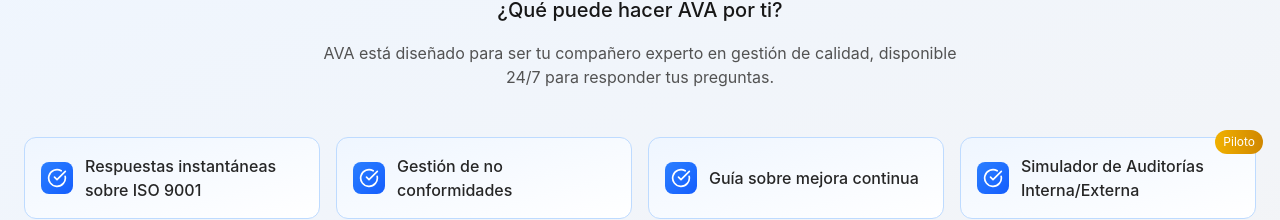
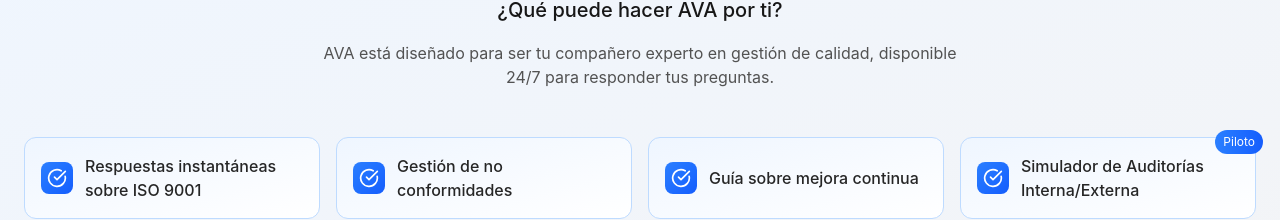
Before and after one commit to Lindo0ta/Ava, a React (Vite) app: page / in a window 1280 px wide. Shown: the part 917-1137 px from the top of the page. Built offline with nearby package versions, Linux system fonts and the light colour scheme.

Commit message:
Fix: Areglo de uno de los botones

```diff
--- a/src/app/components/main-content.tsx
+++ b/src/app/components/main-content.tsx
@@ -599,7 +599,7 @@ Está diseñada para apoyarte en consultas técnicas, interpretación de requisi
               >
                 {/* Burbuja "Piloto" solo para el último elemento (Simulador de Auditorías) */}
                 {index === features.length - 1 && (
-                  <div className="absolute -top-2 -right-2 bg-gradient-to-r from-yellow-500 to-yellow-600 text-white text-xs px-2 py-1 rounded-full z-10">
+                  <div className="absolute -top-2 -right-2 bg-gradient-to-r from-blue-500 to-blue-600 text-white text-xs px-2 py-1 rounded-full z-10">
                     Piloto
                   </div>
                 )}
```
